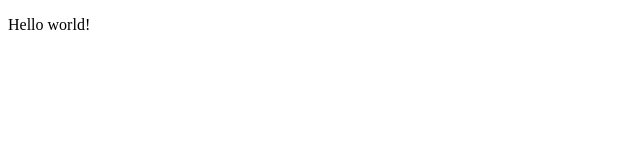
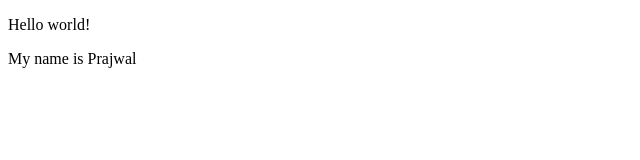
Before and after one commit to prajvalvb/HTML-Project, a plain HTML site: page index.html in a window 1280 px wide. Shown: the whole page, without its empty margins (0-640 px from the left). Drawn offline with Linux system fonts and the light colour scheme.

Commit message:
Html file modified

```diff
--- a/index.html
+++ b/index.html
@@ -8,5 +8,6 @@
 </head>
 <body>
     <p>Hello world!</p>
+    <p>My name is Prajwal</p>
 </body>
 </html>
```
